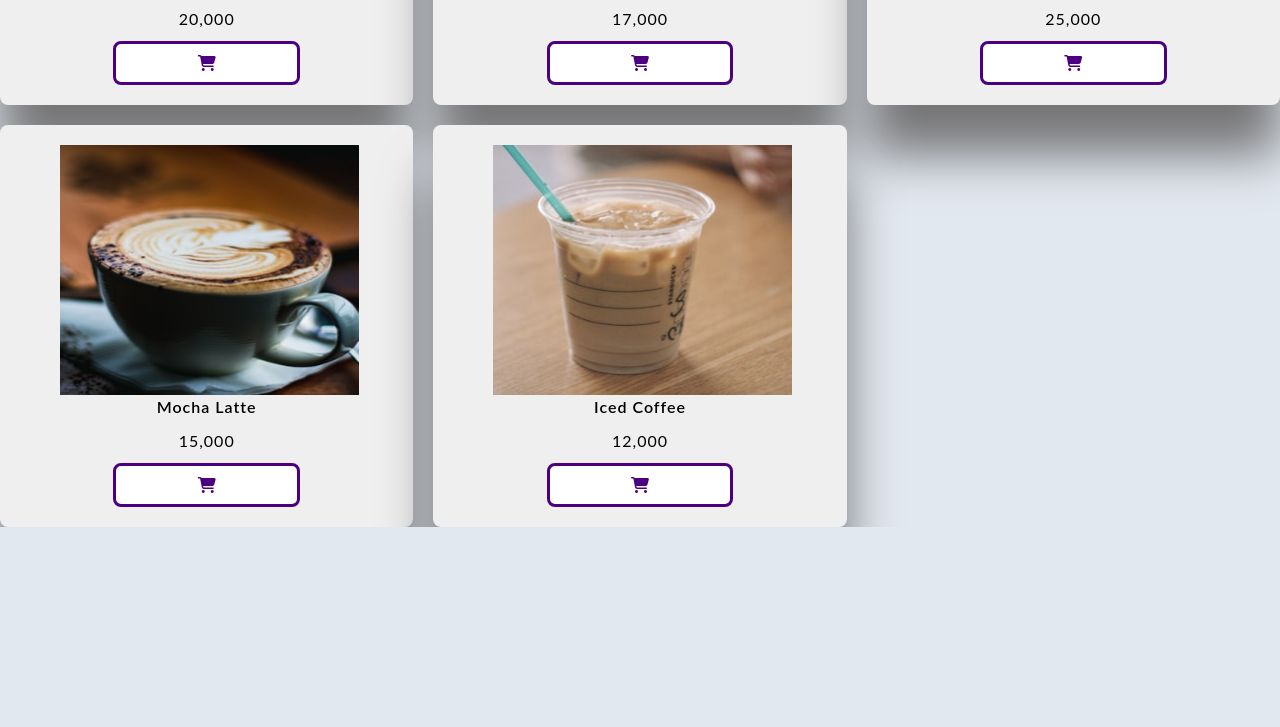
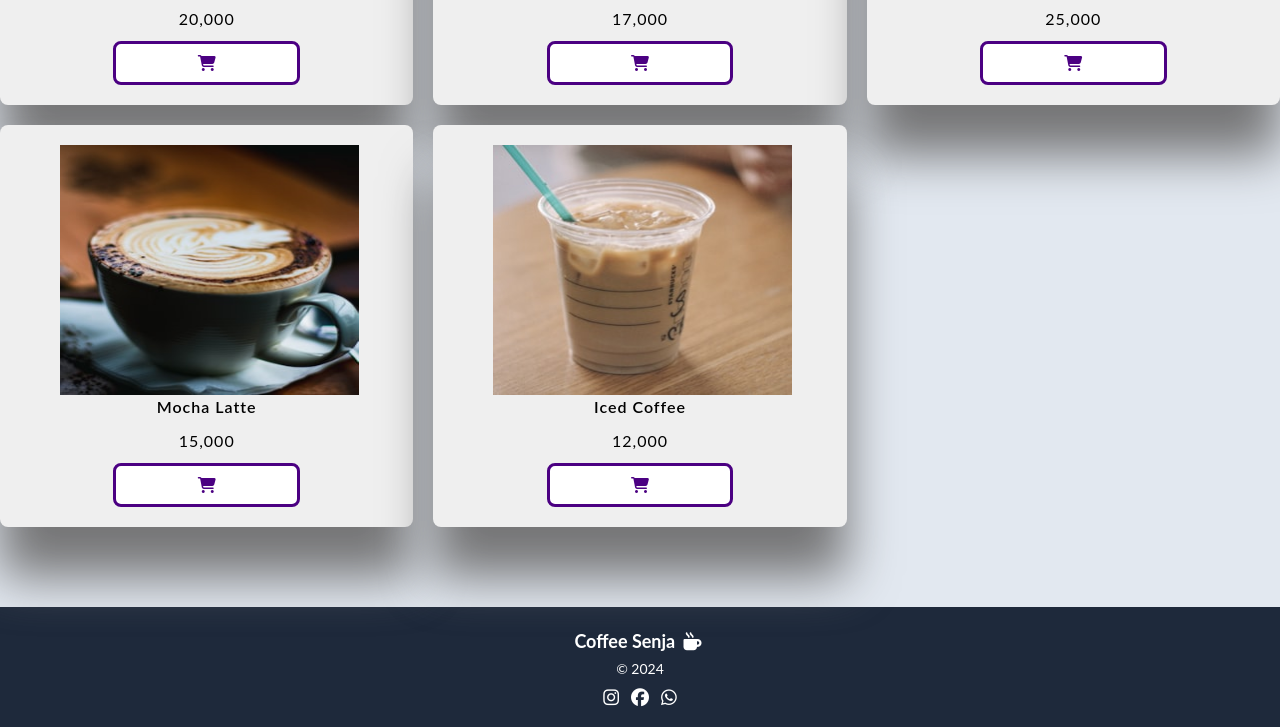
Before and after one commit to zaldyprtm/warkopi, a website: page src/menu.html in a window 1280 px wide. Shown: the part 1725-2452 px from the top of the page. Before the commit the page ends 2252 px from the top, so only its background shows below. Drawn offline with Linux system fonts and the light colour scheme.

Commit message:
add footer menu

```diff
--- a/src/menu.html
+++ b/src/menu.html
@@ -95,9 +95,27 @@
     </div>
 </div>
 
+<!-- container end -->
 
+<!-- footer start -->
+<footer class="bg-slate-800 mt-20">
+    <div class="flex justify-center mt-10">
+        <div class="gap-5">
+            <h1 class="text-white text-lg font-bold mb-1 mt-5">Coffee Senja <span class="px-1"><i class="fa-solid fa-mug-hot fa-fade"></i></span></h1>
+            <p class="text-center text-white text-sm mb-1">&#169; 2024</p>
 
-<!-- container end -->
+            <div class="text-center gap-3 justify-center flex mb-4">
+            <a href="www.instagram.com" class="text-white text-lg hover:scale-125 transition-all ease-in-out duration-300 text-center"><i class="fa-brands fa-instagram"></i></a>
+
+            <a href="www.facebook.com" class="text-white text-lg hover:scale-125 transition-all ease-in-out duration-300 text-center"><i class="fa-brands fa-facebook"></i></a>
+
+            <a href="www.whatsapp.com" class="text-lg text-white hover:scale-125 transition-all ease-in-out duration-300 text-center"><i class="fa-brands fa-whatsapp"></i></a>
+        </div>
+        </div>
+
+    </div>
+</footer>
+<!-- footer end -->
 
 
     <script src="js/script.js"></script>
```
